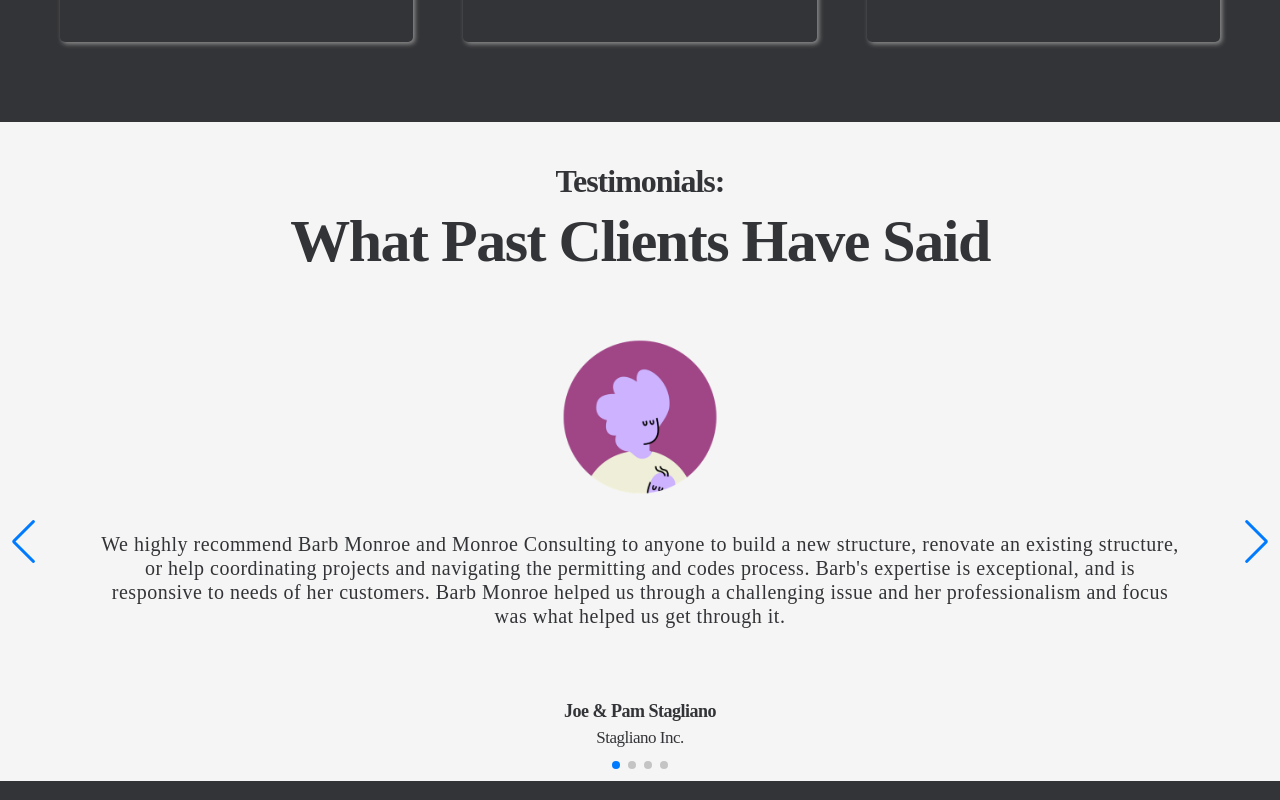
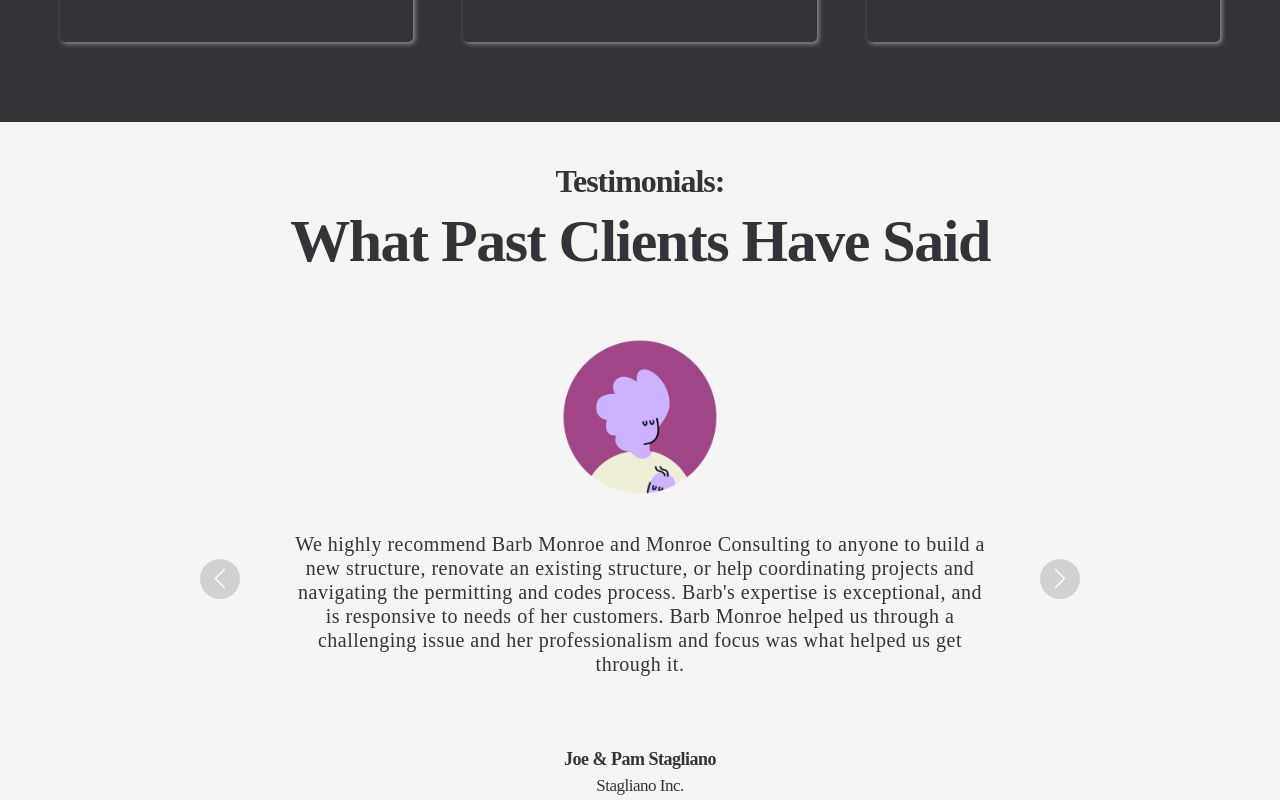
Before and after one commit to Caleb-Rogers/bmonroe-consulting, a Next.js app: page / in a window 1280 px wide. Shown: the part 2680-3480 px from the top of the page. Built offline with nearby package versions, Linux system fonts and the light colour scheme.

Commit message:
Testimonial Button & Pagination Design

```diff
--- a/src/components/Testimonials/Testimonials.css
+++ b/src/components/Testimonials/Testimonials.css
@@ -5,7 +5,7 @@
 .test-sec {
   display: flex;
   flex-direction: column;
-  min-height: 72vh;
+  min-height: 82vh;
   width: 100%;
   overflow: hidden;
   background: #f5f5f5;
@@ -39,6 +39,7 @@
   position: relative;
   justify-content: center;
   align-items: center;
+  width: 900px;
 }
 
 .test-row {
@@ -63,7 +64,6 @@
   flex-direction: column;
   row-gap: 30px;
   overflow: hidden;
-  width: 800px;
 }
 
 .test-quote {
@@ -97,3 +97,26 @@
   margin-left: auto;
   margin-right: auto;
 }
+
+.nav-btn {
+  height: 40px;
+  width: 40px;
+  background-color: #d1d1d2;
+  border-radius: 50%;
+  transform: translateY(15px);
+}
+
+.nav-btn:hover {
+  background-color: #333437;
+  transition: 0.2s;
+}
+
+.nav-btn::after,
+.nav-btn::before {
+  font-size: 20px;
+  color: #fff;
+}
+
+.swiper-pagination-bullet {
+  background-color: #333437;
+}
--- a/src/components/Testimonials/Testimonials.js
+++ b/src/components/Testimonials/Testimonials.js
@@ -88,8 +88,8 @@ export default function Testimonials() {
             </div>
           </div>
         </div>
-        <div className="swiper-button-next"></div>
-        <div className="swiper-button-prev"></div>
+        <div className="swiper-button-next nav-btn"></div>
+        <div className="swiper-button-prev nav-btn"></div>
         <div className="swiper-pagination"></div>
       </div>
       <script src="https://unpkg.com/boxicons@2.1.4/dist/boxicons.js"></script>
```
